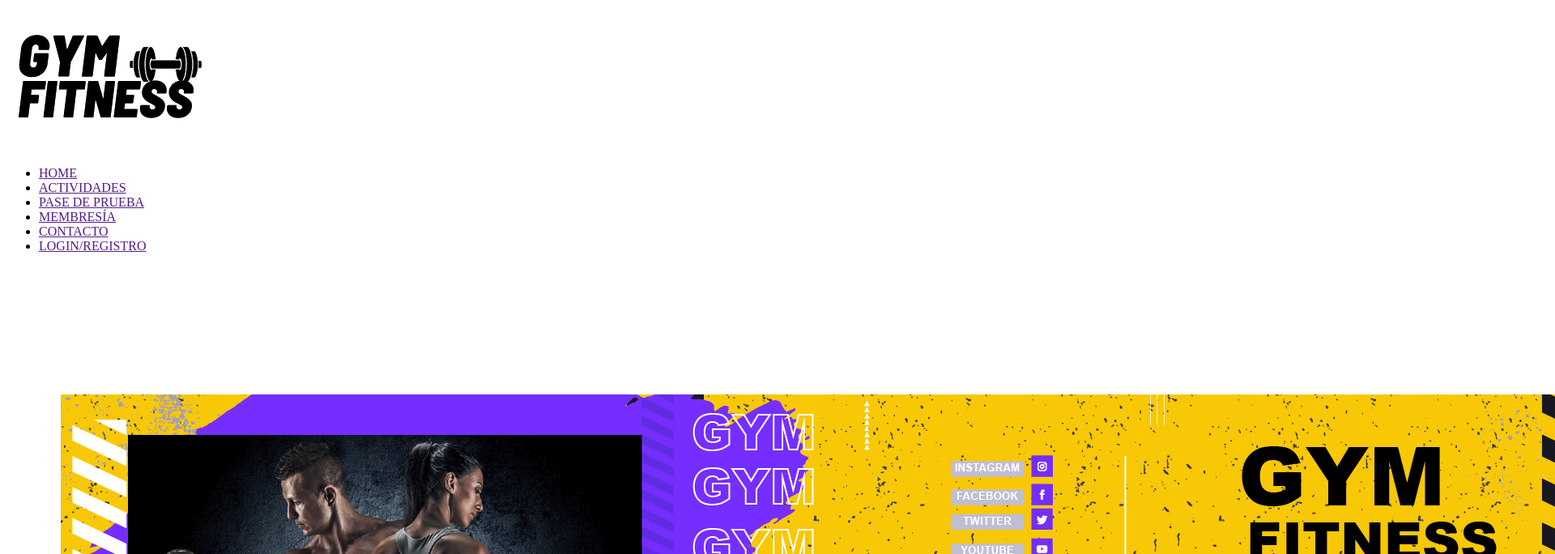
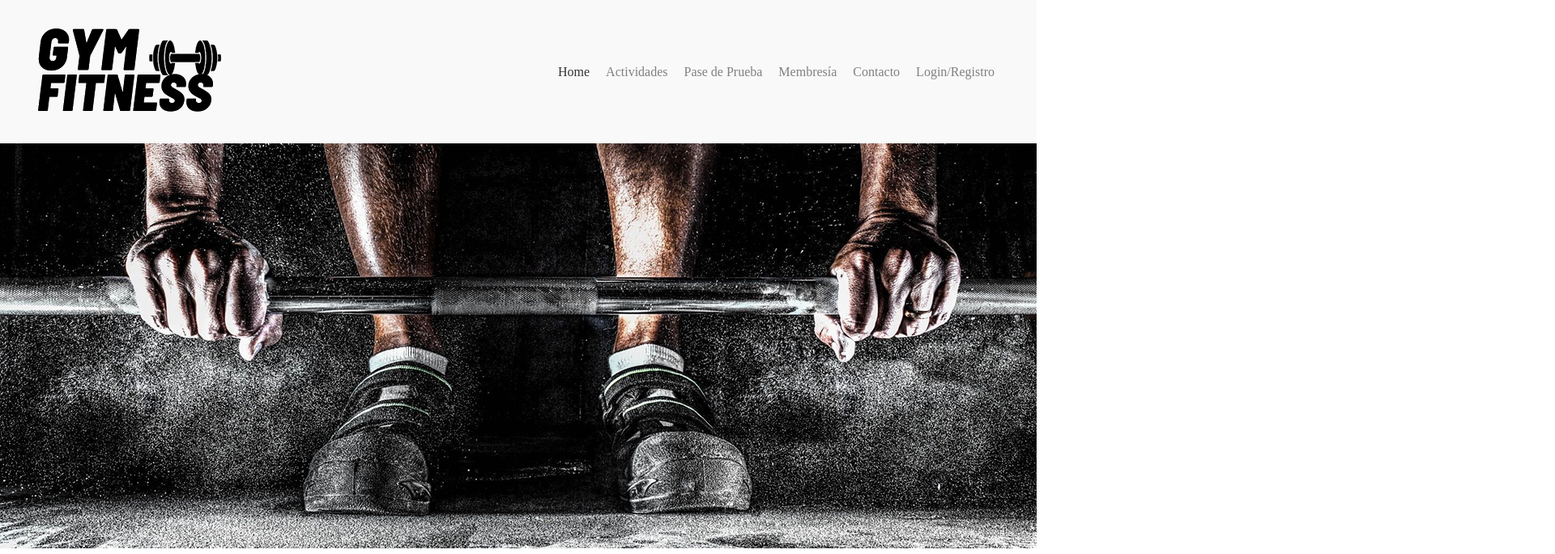
Before and after one commit to ninguno1/TrabajoGrupal-6-UTN-ArgentinaPrograma, a plain HTML site: page index.html in a window 1280 px wide. Shown: the top 684 px of the page at 81% size, 1920 px wide, since content can reach past the window. Drawn offline with Linux system fonts and the light colour scheme.

Commit message:
modificando header

```diff
--- a/index.html
+++ b/index.html
@@ -5,53 +5,33 @@
     <meta http-equiv="X-UA-Compatible" content="IE=edge">
     <meta name="viewport" content="width=device-width, initial-scale=1.0">
     <title>Gym Fitness</title>
+    <link href="https://fonts.googleapis.com/css?family=Pacifico|Roboto:100,300,400,500,700,900" rel="stylesheet" />
    <link rel="stylesheet" href="style.css">
 
 </head>
     <body>
-    <header>
-        <div>
-            <img src="images/LogoGymFitness.png" alt="Logo GymFitness">
-                <ul>
-                    <li><a href="">HOME</a></li>
-                    <li><a href="">ACTIVIDADES</a></li>
-                    <li><a href="">PASE DE PRUEBA</a></li>
-                    <li><a href="">MEMBRESÍA</a></li>
-                    <li><a href="">CONTACTO</a></li>
-                    <li><a href="">LOGIN/REGISTRO</a></li>
+        <header class="cabecera">
+            <img class="logo" src="images/LogoGymFitness.png" alt="logo">
+            <nav class="menu">
+                <ul class="menu__lista" >
+                    <li class="menu__item"><a class="menu__link--activo" href="#">Home</a></li>
+                    <li class="menu__item"><a class="menu__link" href="#">Actividades</a></li>
+                    <li class="menu__item"><a class="menu__link" href="#">Pase de Prueba</a></li>
+                    <li class="menu__item"><a class="menu__link" href="#">Membresía</a></li>
+                    <li class="menu__item"><a class="menu__link" href="#">Contacto</a></li>
+                    <li class="menu__item"><a class="menu__link" href="#">Login/Registro</a></li>
                 </ul>
             </nav>
-        </div>
-
         </header>
 
         <main>
-    <img src="images/BannerWeb.png" alt="Banner Fitness" width="" height="">
-    <div>
-        <h1>Nosotros</h1>
-        <p>Gym Fitness es una marca asociada con la actividad física con más de 10 años de experiencia en el mercado. Originada en el barrio de Almagro, CABA, creamos un servicio en constante crecimiento y evolución atendiendo a las diferentes necesidades de nuestros socios y en contacto con las tendencias mundiales en entrenamiento</p>
-
-    </div>
-    <div>
-        <h2>El porque deberían elegirnos</h2>
-        <ul>
-            <li>Mejorar la calidad de vida de nuestros socios mediante la actividad física practicada en forma segura y regular, atendiendo todas las expectativas físicas y emocionales.</li>
-            <li> Actitud de Servicio: Nuestro compromiso es el de guiarte constantemente durante tu entrenamiento, asesorarte en la selección de actividades y acompañarte en todo momento para que tu experiencia sea siempre efectiva, segura y divertida.</li>
-            <li> Actitud de Servicio: Nuestro compromiso es el de guiarte constantemente durante tu entrenamiento, asesorarte en la selección de actividades y acompañarte en todo momento para que tu experiencia sea siempre efectiva, segura y divertida.</li>
-            <li> Idoneidad: Buscamos constantemente expandir nuestros conocimientos para acercar respuestas a cada nueva necesidad por parte de nuestros socios manteniéndonos competentes en la función que cada uno desarrolla con alto sentido de proactividad.</li>
-            <li>Versatilidad: Así como nuestros cuerpos cambian constantemente nos avocamos a crear soluciones efectivas para cada situación especial combinando conocimiento técnico y creatividad.</li>
-            <li>Evolución Constante: Todos nuestros procesos y servicios son auditados regularmente en la búsqueda de mejoras constantes y poder anticipar las necesidades de nuestros socios.</li>
-        </ul>
-        <video src=""></video>
-    </div>
+            <img class="banner" src="images/Gym1280por500.png" alt="Banner">
 
         </main>
         <footer>
 
         </footer>
-
     </body>
 
-<script src="javaScript.js"></script>
-
+<script src="script.js"></script>
 </html>
--- a/style.css
+++ b/style.css
@@ -0,0 +1,42 @@
+*{
+    margin: 0;
+    padding: 0;
+}
+
+.cabecera{
+    align-items: center;
+    background: #f9f9f9;
+    display: flex;
+    justify-content: space-between;
+    padding-left: 2rem;
+    padding-right: 2rem;
+}
+
+.menu__lista{
+    display: flex;
+}
+
+.menu__item{
+    list-style: none;
+}
+
+.menu__link{
+    color: #808080;
+    margin-right: 1.25rem;
+    text-decoration: none;
+}
+
+.menu__link:hover{
+    text-decoration: underline;
+}
+
+.menu__link--activo{
+    color: #808080;
+    margin-right: 1.25rem;
+    text-decoration: none;
+    color: #333333;
+
+}
+.banner{
+    width: 100%;
+}
```
Also changed, not shown: images/BannerWeb.png (deleted), images/Gym1280por500.png (added), javaScript.js (deleted), script.js (added). Lines whose indentation alone changed are shown as unchanged.
